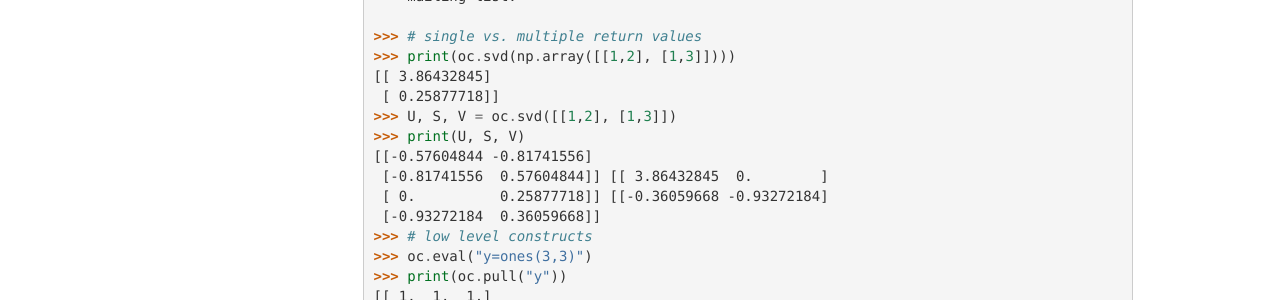
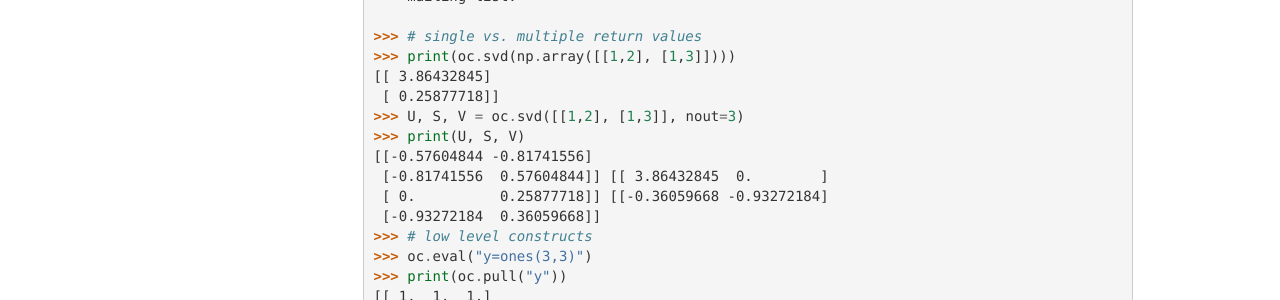
Before and after one commit to blink1073/oct2py, a Sphinx documentation site: the page built from docs/source/demo.rst, in a window 1280 px wide and 900 px high, scrolled down 2858 px. Shown: the part 152-452 px from the top of the window. Built offline with Sphinx 7.4.7, drawn with Linux system fonts in a browser that asks for light colours.

Commit message:
Update demo

```diff
--- a/docs/source/demo.rst
+++ b/docs/source/demo.rst
@@ -112,7 +112,7 @@ To run interactively:
     >>> print(oc.svd(np.array([[1,2], [1,3]])))
     [[ 3.86432845]
      [ 0.25877718]]
-    >>> U, S, V = oc.svd([[1,2], [1,3]])
+    >>> U, S, V = oc.svd([[1,2], [1,3]], nout=3)
     >>> print(U, S, V)
     [[-0.57604844 -0.81741556]
      [-0.81741556  0.57604844]] [[ 3.86432845  0.        ]
```
